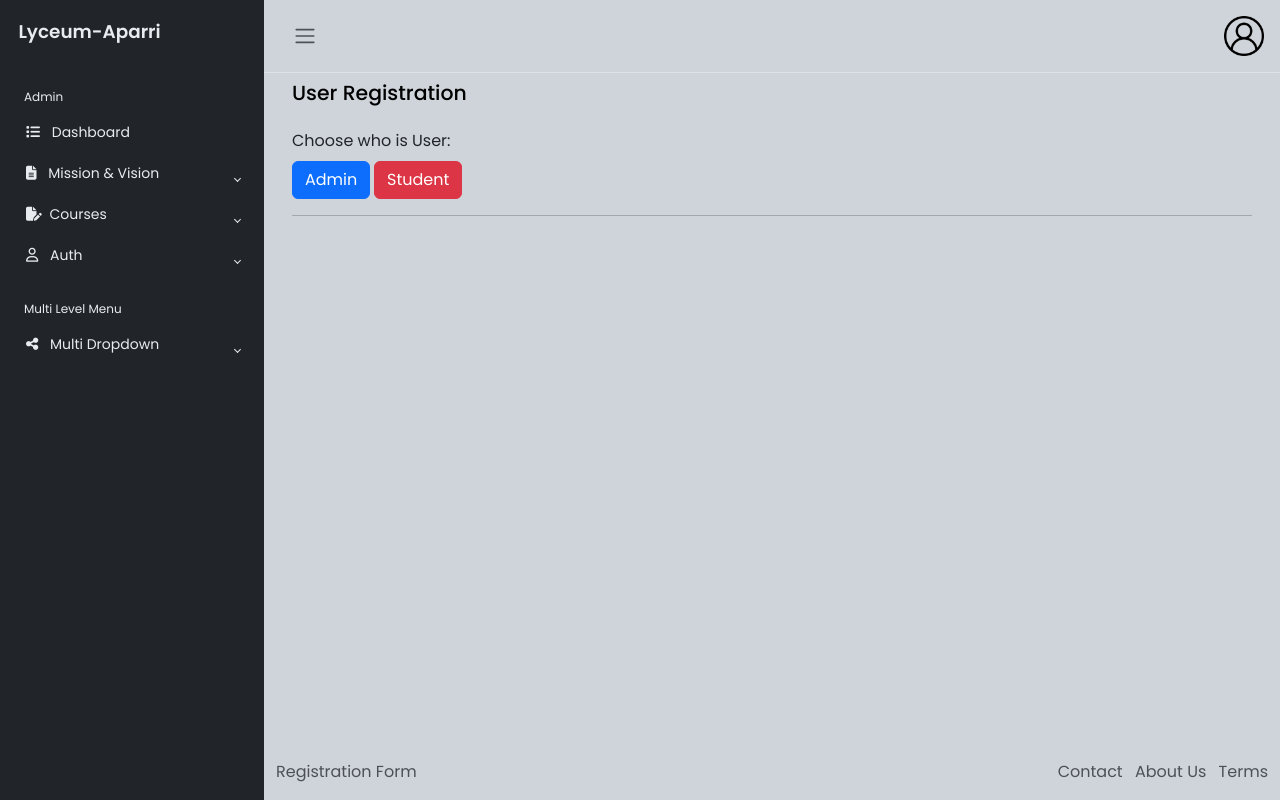
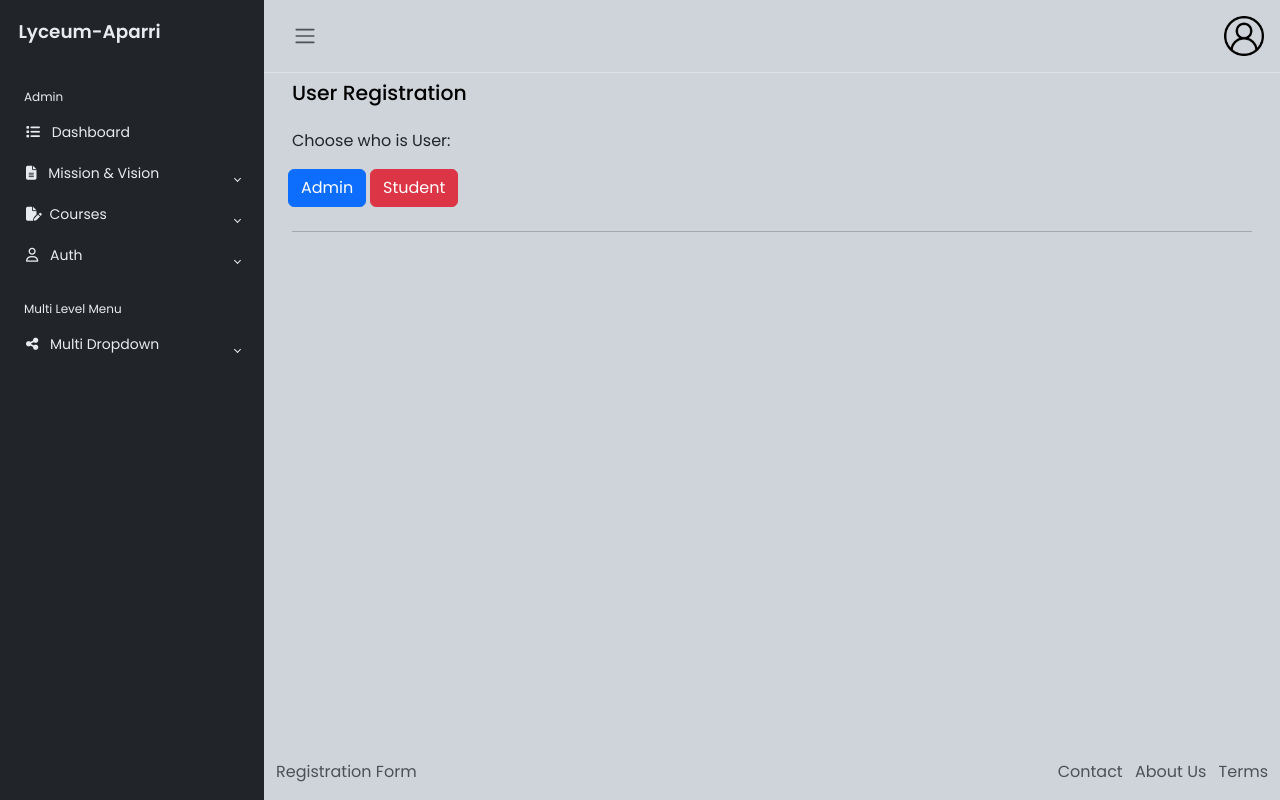
Before and after one commit to Smokecode00/SRS, a PHP site: page /user-registration.php in a window 1280 px wide. Run offline with PHP 8.4, Linux system fonts and the light colour scheme; some libraries are stand-ins or nearby versions.

Commit message:
adding some code

```diff
--- a/dashboard.php
+++ b/dashboard.php
@@ -143,7 +143,7 @@
                                             </div>
                                         </div>
                                         <div class="col-6 align-self-end text-end">
-                                            <img src="Img/me.png" class="img-fluid illustration-img" alt="">
+                                            <img src="Img/user.png" class="img-fluid illustration-img" alt="">
                                         </div>
                                     </div>
                                 </div>
--- a/login.php
+++ b/login.php
@@ -89,9 +89,6 @@ if (isset($_POST['submit'])) {
                                         };
                                         ?>
 
-                                        <!-- <div class="pt-1 mb-4">
-                    <button class="btn btn-dark btn-lg btn-block" name="submit" type="button">Login</button>
-                  </div> -->
                                         <div class="pt-1 mb-4 mt-4">
                                             <input type="submit" name="submit" value="Login" class="btn btn-dark btn-lg btn-block">
                                         </div>
--- a/user-registration.php
+++ b/user-registration.php
@@ -133,10 +133,10 @@
                     </div>
                     <div class="row">
                         <label for="" class="form-label">Choose who is User:</label>
-                        <div class="col-lg-1">
+                        <div class="col-lg-1 p-2">
                             <button class="btn btn-primary" onclick="toggleForm('adminForm')">Admin</button>
                         </div>
-                        <div class="col-lg-1">
+                        <div class="col-lg-1 p-2">
                             <button class="btn btn-danger" onclick="toggleForm('studentForm')">Student</button>
                         </div>
                     </div>
@@ -145,6 +145,7 @@
                         <!-- Admin form fields go here -->
                         <div class="mb-2">
                             <h3 class="text-primary"><i class="fa-sharp fa-solid fa-bars text-black"></i> Admin Registration</h3>
+
                         </div>
                         <hr>
                         <div class="mb-4">
```
